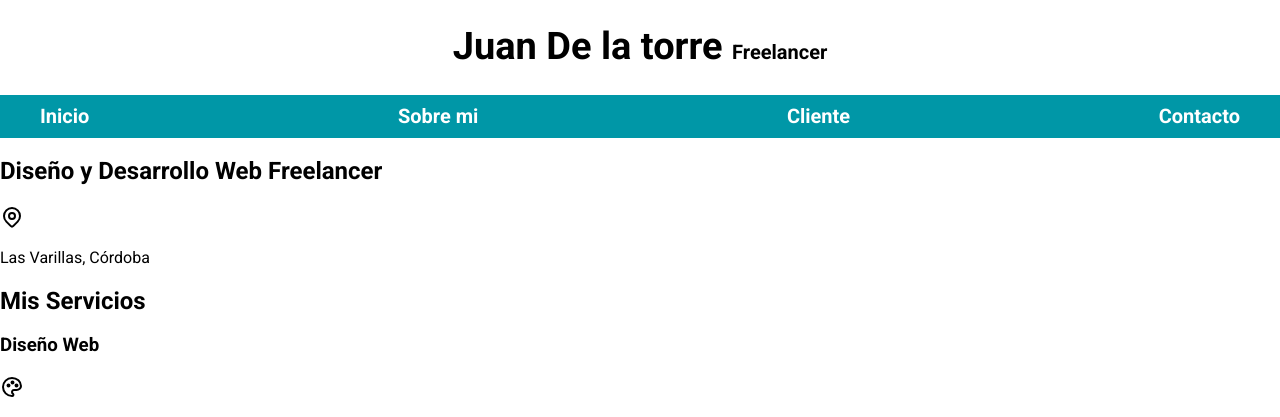
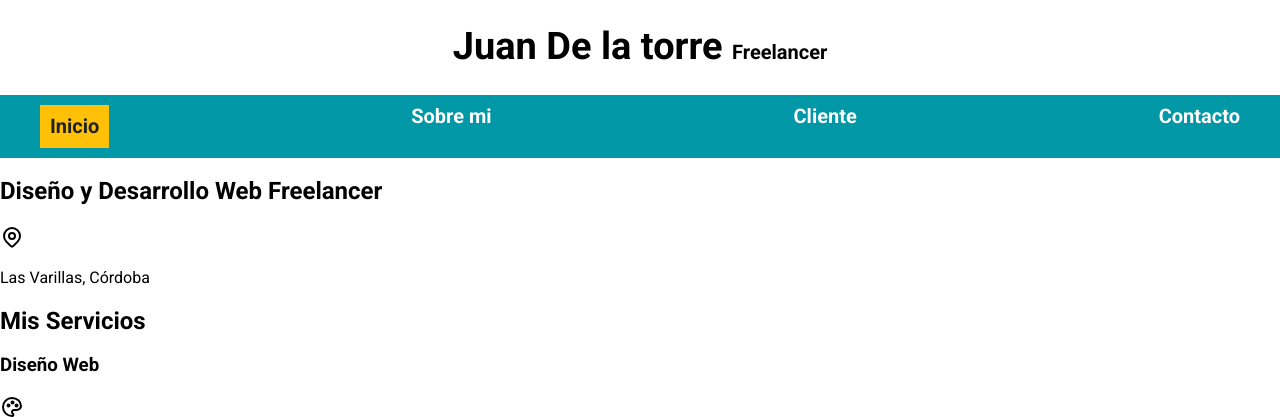
Before and after one commit to nicolasdelfino-123/grupo4-freelancer-dvs, a plain HTML site: page index.html in a window 1280 px wide. In both pictures the pointer is over the link "Inicio". Shown: the top 417 px of the page. Drawn offline with Linux system fonts and the light colour scheme.

Commit message:
hecho hasta el 16 inclusive

```diff
--- a/css/styles.css
+++ b/css/styles.css
@@ -34,9 +34,9 @@ body {
 }
 
 .navegacion-principal {
-  padding: 1rem;
   display: flex;
   justify-content: space-between;
+  padding: 1rem;
 }
 
 .navegacion-principal a {
@@ -46,6 +46,11 @@ body {
   font-weight: bold;
 }
 
-.navegacion-principal a:hoover {
+.navegacion-principal a:hover {
   background-color: var(--primario);
+  padding: 1rem;
+  color: var(--oscuro);
 }
+
+@media (min-width: 768px) {
+}
```
